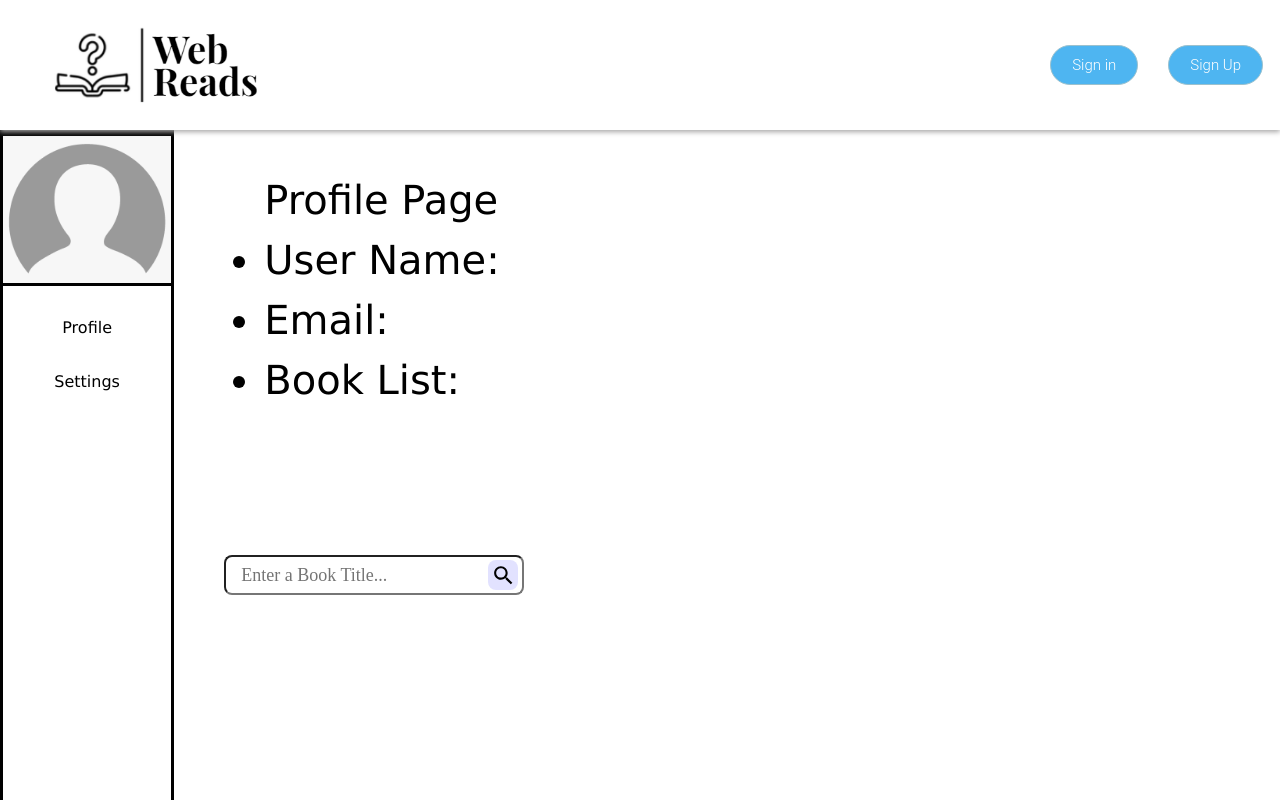
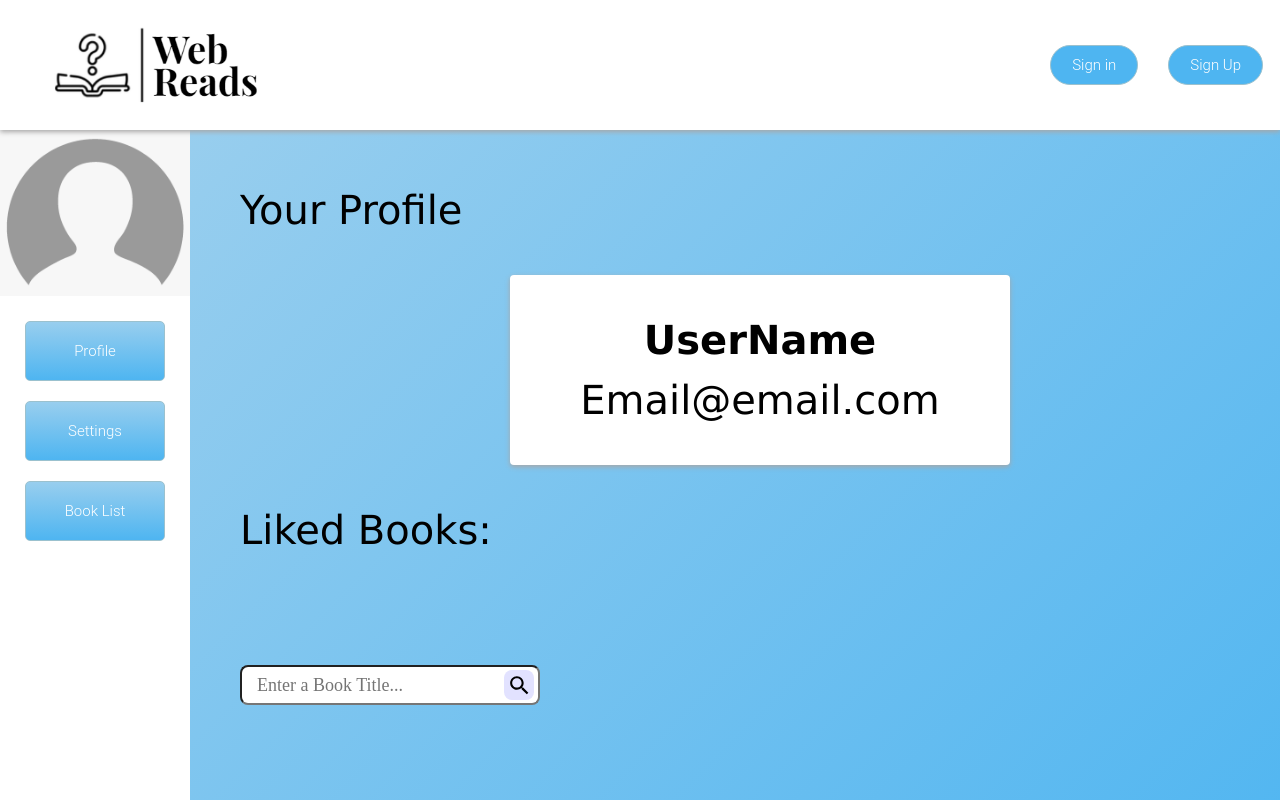
Before and after one commit to Serrin-Sage/Web-Reads, a React (Create React App) app: page /userpage in a window 1280 px wide. Shown: the top 800 px of the page. Built offline with nearby package versions, Linux system fonts and the light colour scheme.

Commit message:
styling for user page

```diff
--- a/src/App.js
+++ b/src/App.js
@@ -8,6 +8,7 @@ import SignInForm from "./Components/SignInForm";
 import Footer from "./Components/Footer";
 import UserPage from "./Components/UserPage";
 import ScrollToTop from "./Components/ScrollToTop";
+import BookList from "./Components/BookList";
 
 
 function App() {
@@ -39,6 +40,9 @@ function App() {
           <Route path='/userpage' element={
             <UserPage />
           } />
+          <Route path='/booklist' element={
+            <BookList />
+          } />
         </Routes>
       </div>
       <div className="Footer">
--- /dev/null
+++ b/src/Components/BookInfo.js
@@ -0,0 +1,19 @@
+import React from 'react'
+import FavoriteBorderIcon from '@material-ui/icons/FavoriteBorder';
+
+function BookInfo({book}) {
+  return (
+    <div className='book-info'>
+        <div className='book-details'>
+            <h3>{book.title}</h3> <br/>
+            {book.author}
+        </div>
+        <div className='fav-icon'>
+            <FavoriteBorderIcon fontSize='large' />
+        </div>
+
+    </div>
+  )
+}
+
+export default BookInfo
--- /dev/null
+++ b/src/Components/BookList.js
@@ -0,0 +1,18 @@
+import React from 'react'
+import BookData from '../TestData.json'
+import BookInfo from './BookInfo';
+
+function BookList() {
+    const books = [];
+    for (let i=0; i<20; i++){
+        books.push(BookData[i]);
+    }
+    return (
+        <div className='book-list'>
+            <h1>Our Books</h1>
+            {books.map(book => <BookInfo book={book} />)}
+        </div>
+    )
+}
+
+export default BookList
--- a/src/Components/UserPage.js
+++ b/src/Components/UserPage.js
@@ -15,22 +15,21 @@ function UserPage() {
                 <div className='side-bar-nav-options'>
                     <Link to="/userpage" className='settings-text'>Profile</Link>
                     <Link to="/settings" className='settings-text'>Settings</Link>
+                    <Link to="/booklist" className='settings-text'>Book List</Link>
                 </div>
             </div>
             <div className='main-user-page'>
                 <div>
-                <ul>
-                    Profile Page
-                    <li>
-                        User Name:
-                    </li>
-                    <li>
-                        Email:
-                    </li>
-                    <li>
-                        Book List:
-                    </li>
-                </ul>
+                    Your Profile
+                    <div className='profile-container'>
+                        <div className='username-display'>
+                            UserName
+                        </div>
+                        <div className='email-display'>
+                            Email@email.com
+                        </div>
+                    </div>
+                    Liked Books:
                 </div>
 
                 <SearchBar placeholder="Enter a Book Title..." data={BookData}/>
--- a/src/index.css
+++ b/src/index.css
@@ -275,3 +275,62 @@ button:active {
  .signupbtn:hover{
      background-color:#4095c6;
   }
+
+  /******** BOOK LIST *******/
+.book-info{
+    background-color:#74c1ee;
+    width: 600px;
+    border-radius: 10px;
+    padding: 2px;
+    margin: 5px;
+    text-align: center;
+    display: flex;
+}
+
+.book-info h3{
+    font-weight: bold;
+}
+
+.book-list{
+    position: relative;
+    left: 35%;
+}
+
+.book-list h1{
+    font-weight: bold;
+}
+
+.book-details{
+    width: 75%;
+}
+
+.fav-icon{
+    width: 25%;
+    margin: auto;
+}
+
+/******** USER PAGE *******/
+
+.settings-text{
+    border-radius: 5px;
+    border: 1px solid #9bc1ce;
+    box-sizing: border-box;
+    text-decoration:none;
+    font-family:'Roboto',sans-serif;
+    font-weight:300;
+    color:#FFFFFF;
+    background-color:#4eb5f1;
+    text-align:center;
+    transition: all 0.2s;
+    padding:0.5em 1.4em;
+    margin: 10px;
+    width: 140px;
+}
+
+.settings-text:hover{
+    background-color:#4095c6;
+}
+
+.side-bar-nav{
+    border: none;
+}
--- a/src/user-style.css
+++ b/src/user-style.css
@@ -13,14 +13,17 @@
     display: flex;
     flex-direction: column;
     align-items: center;
-    border: solid;
+    border: none;
     height: 100vh;
 
 }
 
 .user-icon {
-    border-bottom: solid;
-    border-top: solid;
+    /* border-bottom: solid;
+    border-top: solid; */
+    /* border-style: solid;
+    border-width: 4px;
+    border-image: linear-gradient(135deg, #98ceee, #4eb5f1) 1; */
 }
 
 .user-default {
@@ -37,17 +40,25 @@
 
 }
 
-.settings-text {
-    /* border-bottom: solid; */
-    text-decoration: underline 0.15em rgba(0,0,0,0);
-    transition: text-decoration-color 300ms;
-    padding: 1rem;
-    font-size: 16px;
+.settings-text{
+    border-radius: 5px;
+    border: 1px solid #9bc1ce;
+    box-sizing: border-box;
+    text-decoration:none;
+    font-family:'Roboto',sans-serif;
+    font-weight:300;
+    color:#FFFFFF;
+    background: linear-gradient(180deg, #98ceee, #4eb5f1);
+    text-align:center;
+    transition: all 0.2s;
+    padding: 18px;
+    margin: 10px;
+    width: 140px;
+    height: 60px;
 }
 
-.settings-text:hover {
-    text-decoration-color: rgba(0,0,0,1);
-    cursor: pointer;
+.settings-text:hover{
+    background-color:#4095c6;
 }
 
 /***** MAIN PAGE *****/
@@ -57,5 +68,25 @@
     justify-content: flex-start;
     font-size: 40px;
     flex-direction: column;
-    margin-left: 50px;
+    /* margin-left: 50px; */
+    padding-left: 50px;
+    padding-top: 50px;
+    background: linear-gradient(135deg, #98ceee, #4eb5f1);
 }
+
+.profile-container{
+    border-style: none;
+    border-radius: 4px;
+    width: 500px;
+    box-shadow: 0 2px 5px 0px rgb(168, 167, 167);
+    text-align: center;
+    padding: 35px;
+    margin: 35px;
+    margin-left: auto;
+    margin-right: auto;
+    background: white;
+}
+
+.username-display{
+    font-weight: bold;
+}
```
